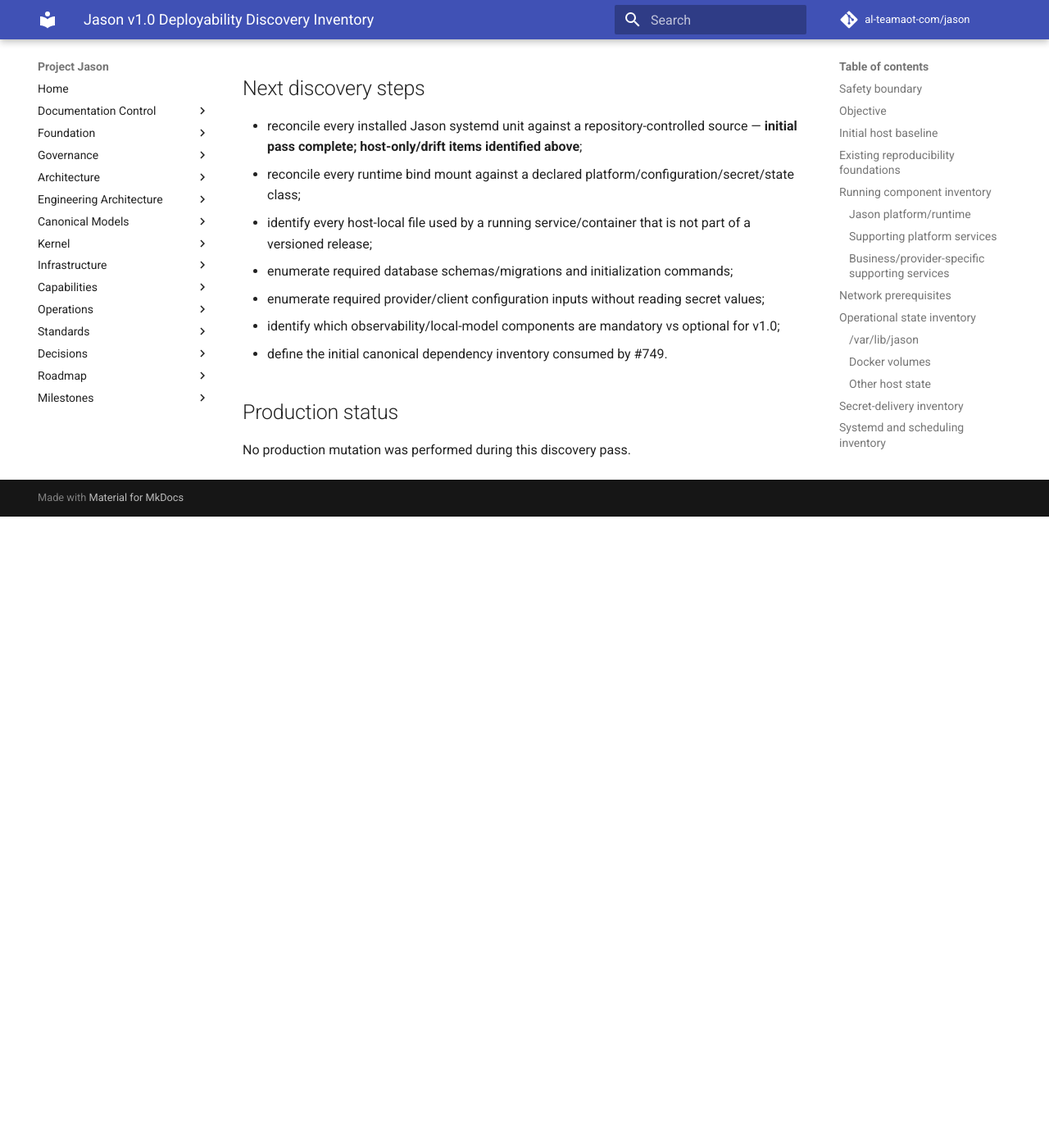
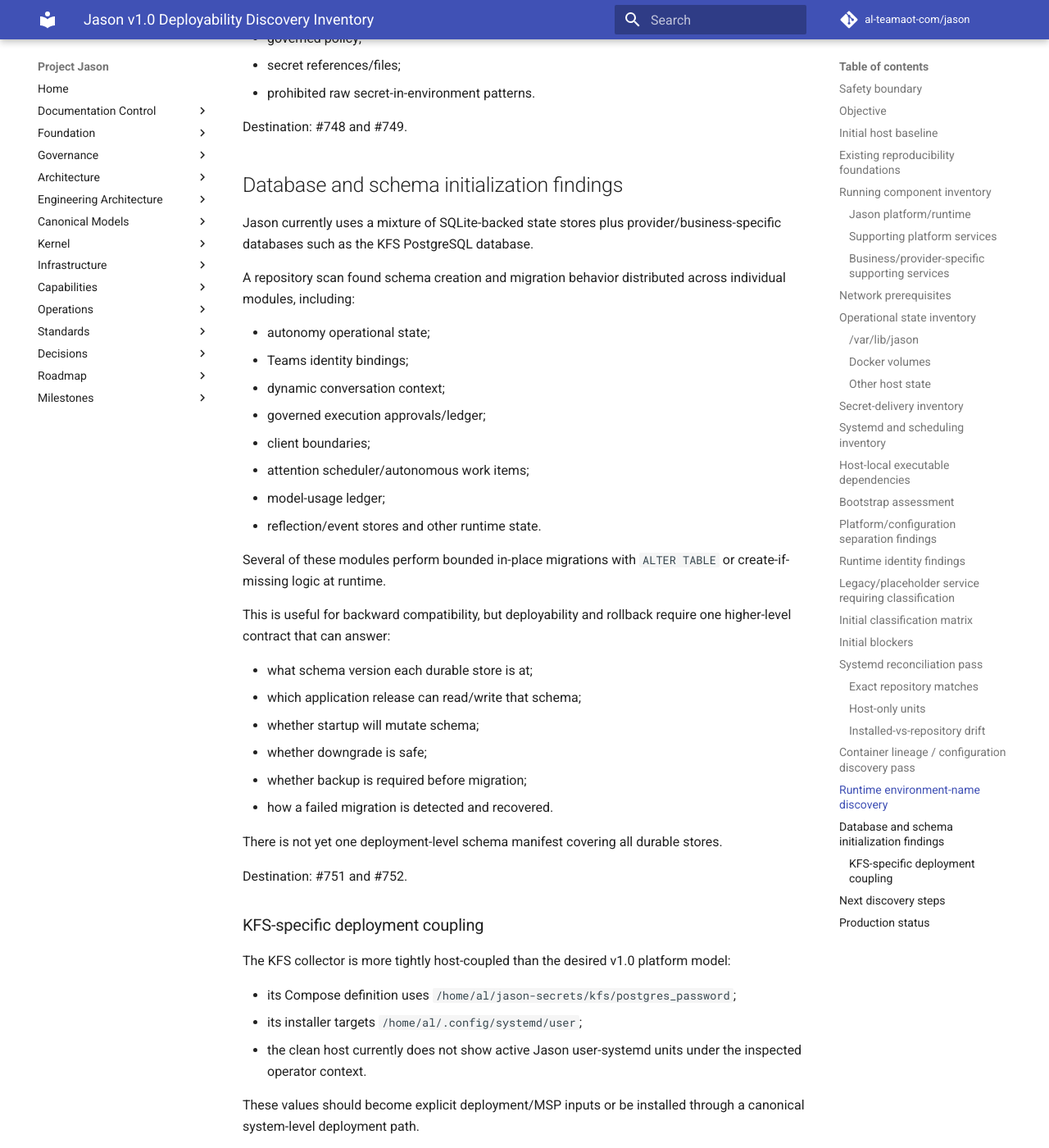
Before and after one commit to al-teamaot-com/jason, an MkDocs documentation site: the page built from docs/operations/Jason-v1-Deployability-Discovery-Inventory.md, in a window 1280 px wide and 1400 px high, scrolled down 12974 px. Shown: the whole window at 82% size. Built offline with MkDocs 1.6.1 and Material for MkDocs 9.7.7, drawn with Linux system fonts in a browser that asks for light colours; comment, search, counter and statistics services are not loaded; before the commit the page ends 13604 px from its top, so only the background shows below that; some of the changed text lies outside the part shown.

Commit message:
docs: record database and schema deployability findings

```diff
--- a/docs/operations/Jason-v1-Deployability-Discovery-Inventory.md
+++ b/docs/operations/Jason-v1-Deployability-Discovery-Inventory.md
@@ -322,6 +322,8 @@
 11. Installed production systemd state is not fully source-identical: two OpenBao backup units and `jason-core.service` are host-only, and the production-health exporter has an installed configuration drift from the repository copy.
 12. Live container Compose metadata is insufficient to reconstruct deployment origin/configuration for all core components.
 13. The runtime exposes a large environment-driven configuration surface that is not yet governed by one explicit v1.0 configuration schema.
+14. Durable database/schema migration behavior is distributed across runtime modules and lacks a single deployment-level compatibility/version manifest.
+15. KFS deployment currently contains operator-home-specific paths for secrets and user-systemd installation.
 
 ## Systemd reconciliation pass
 
@@ -391,12 +393,54 @@
 
 Destination: #748 and #749.
 
+## Database and schema initialization findings
+
+Jason currently uses a mixture of SQLite-backed state stores plus provider/business-specific databases such as the KFS PostgreSQL database.
+
+A repository scan found schema creation and migration behavior distributed across individual modules, including:
+
+- autonomy operational state;
+- Teams identity bindings;
+- dynamic conversation context;
+- governed execution approvals/ledger;
+- client boundaries;
+- attention scheduler/autonomous work items;
+- model-usage ledger;
+- reflection/event stores and other runtime state.
+
+Several of these modules perform bounded in-place migrations with `ALTER TABLE` or create-if-missing logic at runtime.
+
+This is useful for backward compatibility, but deployability and rollback require one higher-level contract that can answer:
+
+- what schema version each durable store is at;
+- which application release can read/write that schema;
+- whether startup will mutate schema;
+- whether downgrade is safe;
+- whether backup is required before migration;
+- how a failed migration is detected and recovered.
+
+There is not yet one deployment-level schema manifest covering all durable stores.
+
+Destination: #751 and #752.
+
+### KFS-specific deployment coupling
+
+The KFS collector is more tightly host-coupled than the desired v1.0 platform model:
+
+- its Compose definition uses `/home/al/jason-secrets/kfs/postgres_password`;
+- its installer targets `/home/al/.config/systemd/user`;
+- the clean host currently does not show active Jason user-systemd units under the inspected operator context.
+
+These values should become explicit deployment/MSP inputs or be installed through a canonical system-level deployment path.
+
+Destination: #748 and #749.
+
 ## Next discovery steps
 
 - reconcile every installed Jason systemd unit against a repository-controlled source — **initial pass complete; host-only/drift items identified above**;
 - reconcile every runtime bind mount against a declared platform/configuration/secret/state class;
 - identify every host-local file used by a running service/container that is not part of a versioned release;
-- enumerate required database schemas/migrations and initialization commands;
+- enumerate required database schemas/migrations and initialization commands — **initial scan complete; distributed runtime migration model identified**;
 - enumerate required provider/client configuration inputs without reading secret values;
 - identify which observability/local-model components are mandatory vs optional for v1.0;
 - define the initial canonical dependency inventory consumed by #749.
```
